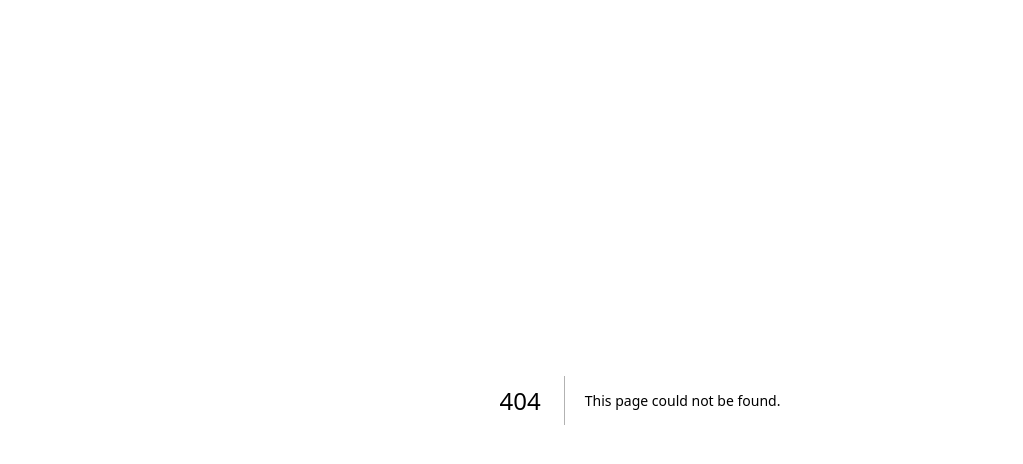
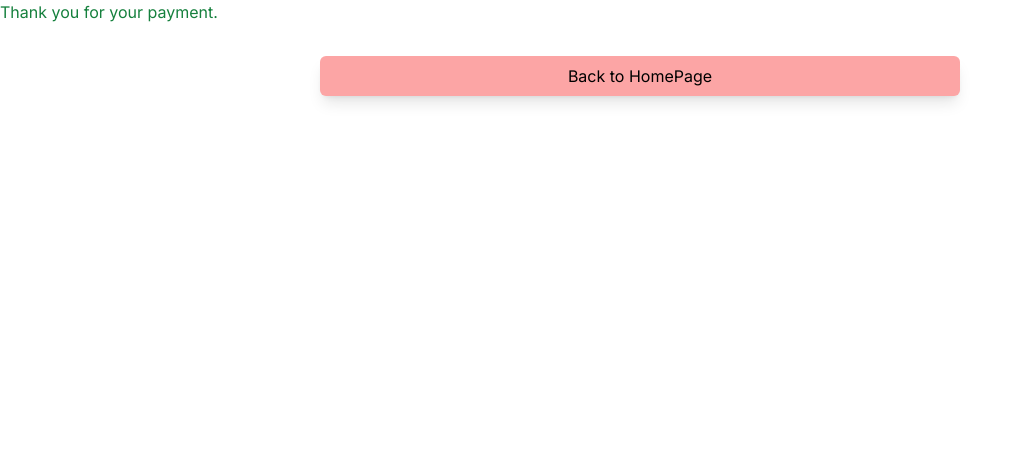
Before and after one commit to BenJohnsonFullStack/ecommerce-app, a Next.js app: page /success in a window 1280 px wide. Before the commit this address had no page. Shown: the top 464 px of the page, without its empty margins (0-1023 px from the left). Built offline with nearby package versions, Linux system fonts and the light colour scheme.

Commit message:
success and cancel routes for stripe payments

```diff
--- /dev/null
+++ b/app/cancel/page.jsx
@@ -0,0 +1,14 @@
+import Link from "next/link";
+
+const page = () => {
+  return (
+    <>
+      <h1 className="text-red-700">Payment Cancelled.</h1>
+      <div className="w-1/2 mx-auto text-center bg-red-300 shadow-lg rounded-md mt-8 text-black py-2 cursor-pointer hover:bg-red-600 transition-color duration-200">
+        <Link href="/">Back to HomePage</Link>
+      </div>
+    </>
+  );
+};
+
+export default page;
--- /dev/null
+++ b/app/success/page.jsx
@@ -0,0 +1,14 @@
+import Link from "next/link";
+
+const page = () => {
+  return (
+    <>
+      <h1 className="text-green-700">Thank you for your payment.</h1>
+      <div className="w-1/2 mx-auto text-center bg-red-300 shadow-lg rounded-md mt-8 text-black py-2 cursor-pointer hover:bg-red-600 transition-color duration-200">
+        <Link href="/">Back to HomePage</Link>
+      </div>
+    </>
+  );
+};
+
+export default page;
--- a/package.json
+++ b/package.json
@@ -18,6 +18,7 @@
     "next-auth": "^4.24.5",
     "react": "^18",
     "react-dom": "^18",
+    "stripe": "^14.5.0",
     "zod": "^3.22.4"
   },
   "devDependencies": {
```
Also changed, not shown: 1 other file (tests, documents, lock files or other folders).
